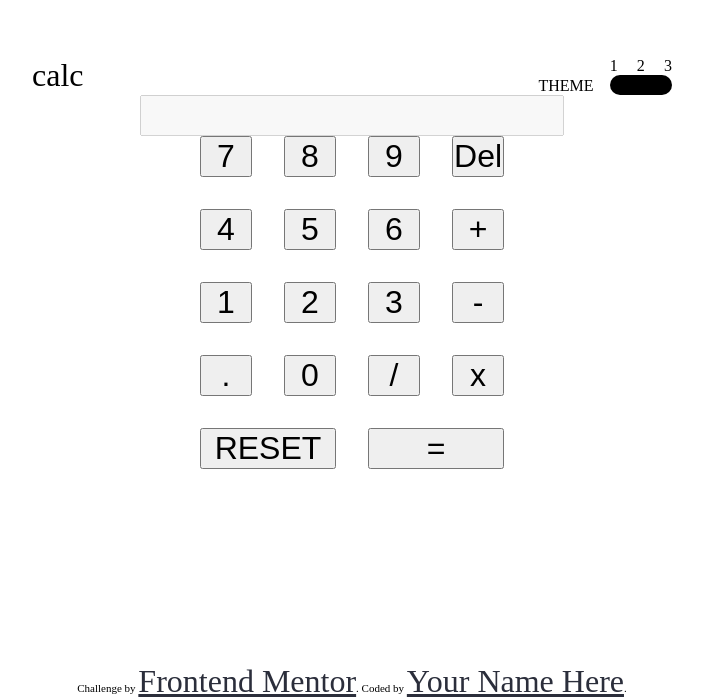
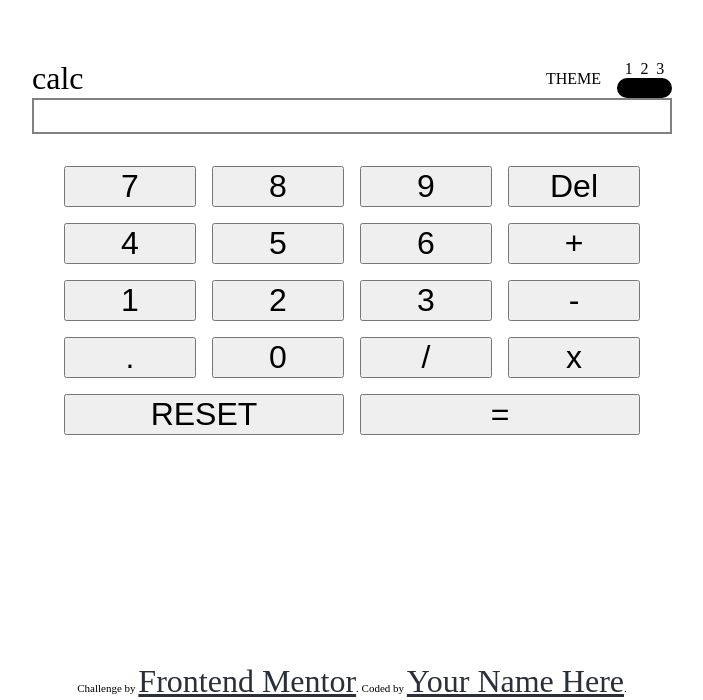
Before and after one commit to practitionerofsorts/-calculator-app-main, a plain HTML site: page index.html in a window 1280 px wide. Shown: the part 137-837 px from the top of the page, without its empty margins (288-991 px from the left). Drawn offline with Linux system fonts and the light colour scheme.

Commit message:
a commit that i have no clue what changed

```diff
--- a/app.js
+++ b/app.js
@@ -1,5 +1,5 @@
 const numbers = document.querySelectorAll(".number");
-const ioDisplay = document.querySelector("#ioDisplay");
+const ioDisplay = document.querySelector(".currentDisplay");
 const resetDisplay = document.querySelector(".reset");
 const Delete = document.querySelector(".delete");
 const toggleBtn = document.querySelectorAll(".toggle-btn");
@@ -26,11 +26,11 @@ function changeTheme(i) {
 numbers.forEach((number) => {
   number.addEventListener("click", () => {
     const numberValue = number.innerText;
-    ioDisplay.value += numberValue;
+    ioDisplay.innerHTML += numberValue;
   });
 });
 resetDisplay.addEventListener("click", () => {
-  ioDisplay.value = null;
+  ioDisplay.innerHTML = null;
 });
 
 Delete.addEventListener("click", () => {
--- a/default-theme1.css
+++ b/default-theme1.css
@@ -87,6 +87,8 @@ html{
 }
 header{
     display: flex;
+    align-items: center;
+    flex-direction: row;
     width: 100%;
 }
 .header-logo{
@@ -97,18 +99,22 @@ header{
 }
 .toggle{
     flex-direction: row;
-    align-items: flex-end;
     gap: .5em;
 }
 .toggle p{
+    text-transform: uppercase;
     font-size: 16px;
-    text-transform: uppercase;
 }
-.toggle-choices{
+.toggle-choice{
     flex-direction: column;
+    max-width: 55px;
 }
 .toggle-numbers{
-    gap: .6em;
+    justify-content: space-evenly;
+}
+.theme{
+    font-size: 16px;
+    align-self: center;
 }
 .toggle-slider-case{
     flex-direction: row;
@@ -140,10 +146,30 @@ header{
 .theme-3:focus{
     background-color: var(--3-pure-Cyan___keyBg___toggle);
 }
+.display{
+    border: 2px solid grey;
+    text-align: right;
+    padding: .5em;
+    height: auto;
+    width: 100%;
+}
+.sumDisplay{
+    /* background-color: black;
+    width: inherit;
+    height: 3px; */
+}
+/* .currentDisplay{
+
+} */
 .keypads-container{
+    gap: .5em;
+    width: 100%;
     display: grid;
-    gap: 1em;
+    padding: 1em;
     grid-template-columns: repeat(4,1fr);
+}
+.keypad{
+    cursor: pointer;
 }
 .span-2{
     grid-column: span 2 / auto;
@@ -152,3 +178,5 @@ header{
 .attribution { font-size: 11px; text-align: center; }
 .attribution a { color: hsl(228, 15%, 20%); }
 /* specific theme styling */
+
+/* no way dude */
--- a/index.html
+++ b/index.html
@@ -32,7 +32,9 @@
     </div>
   </header>
   <div class="display">
-    <input type="text" id="ioDisplay" disabled>
+    <!-- <input type="text" id="ioDisplay" disabled> -->
+    <div class="sumDisplay"></div>
+    <div class="currentDisplay"></div>
   </div>
   <div class="keypads-container">
     <button class="keypad number">7</button>
--- a/theme2.css
+++ b/theme2.css
@@ -104,11 +104,12 @@ header{
     font-size: 16px;
     text-transform: uppercase;
 }
-.toggle-choices{
+.toggle-choice{
     flex-direction: column;
+    max-width: 55px;
 }
 .toggle-numbers{
-    gap: .6em;
+    justify-content: space-evenly;
 }
 .toggle-slider-case{
     flex-direction: row;
@@ -140,20 +141,42 @@ header{
 .theme-3:focus{
     background-color: var(--3-pure-Cyan___keyBg___toggle);
 }
+.display{
+    border: 2px solid grey;
+    text-align: right;
+    padding: .5em;
+    height: auto;
+    width: 100%;
+}
+.sumDisplay{
+    /* background-color: black;
+    width: inherit;
+    height: 3px; */
+}
+/* .currentDisplay{
+
+} */
 .keypads-container{
+    gap: .5em;
+    width: 100%;
     display: grid;
-    gap: 1em;
+    padding: 1em;
     grid-template-columns: repeat(4,1fr);
+}
+.keypad{
+    cursor: pointer;
 }
 .span-2{
     grid-column: span 2 / auto;
 }
 
 .attribution { font-size: 11px; text-align: center; }
-.attribution a { color: hsl(228, 45%, 44%); }
+.attribution a { color: hsl(228, 15%, 20%); }
+/* specific theme styling */
 
 
-/* specific theme styling */
+
+
 body{
-    background-color: green;
+    background-color: navajowhite;
 }
--- a/theme3.css
+++ b/theme3.css
@@ -104,11 +104,12 @@ header{
     font-size: 16px;
     text-transform: uppercase;
 }
-.toggle-choices{
+.toggle-choice{
     flex-direction: column;
+    max-width: 55px;
 }
 .toggle-numbers{
-    gap: .6em;
+    justify-content: space-evenly;
 }
 .toggle-slider-case{
     flex-direction: row;
@@ -140,20 +141,42 @@ header{
 .theme-3:focus{
     background-color: var(--3-pure-Cyan___keyBg___toggle);
 }
+.display{
+    border: 2px solid grey;
+    text-align: right;
+    padding: .5em;
+    height: auto;
+    width: 100%;
+}
+.sumDisplay{
+    /* background-color: black;
+    width: inherit;
+    height: 3px; */
+}
+/* .currentDisplay{
+
+} */
 .keypads-container{
+    gap: .5em;
+    width: 100%;
     display: grid;
-    gap: 1em;
+    padding: 1em;
     grid-template-columns: repeat(4,1fr);
+}
+.keypad{
+    cursor: pointer;
 }
 .span-2{
     grid-column: span 2 / auto;
 }
 
 .attribution { font-size: 11px; text-align: center; }
-.attribution a { color: hsl(228, 45%, 44%); }
+.attribution a { color: hsl(228, 15%, 20%); }
+/* specific theme styling */
 
 
-/* specific theme styling */
+
+
 body{
-    background-color: yellow;
+    background-color: rgb(50, 155, 197);
 }
```
